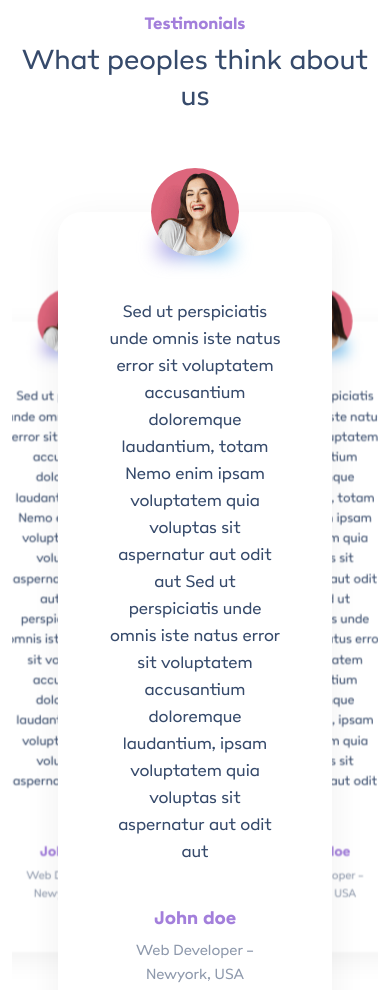
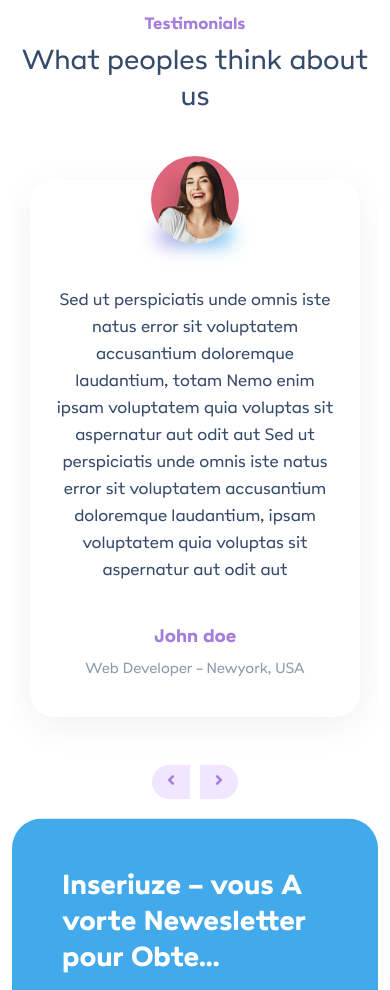
Before and after one commit to faysalchowdhury99/nihal, a website: page src/index.html in a window 390 px wide. Shown: the part 2900-3890 px from the top of the page. Drawn offline with nearby package versions, Linux system fonts and the light colour scheme.

Commit message:
Responsive Testimonial Section

```diff
--- a/src/css/responsive.scss
+++ b/src/css/responsive.scss
@@ -1,4 +1,5 @@
 @media only screen and (max-width: 991px) {
+  // Services Section
   #services-section {
     nav {
       .nav-tabs {
@@ -41,6 +42,16 @@
       }
     }
   }
+  //   Testimonial Section
+  #testimonial-section {
+    .swiper-slide {
+      background-color: #ffffff;
+      .testimonial-box {
+        width: 90% !important;
+        padding: 20px;
+      }
+    }
+  }
 }
 
 @media only screen and (max-width: 575px) {
--- a/src/css/style.scss
+++ b/src/css/style.scss
@@ -283,7 +283,7 @@ textarea:focus {
   padding: 100px 0;
 }
 
-/* ======= Intro Section ======= */
+/* ======= Testimonial Section ======= */
 #testimonial-section {
   padding: 100px 0 200px 0;
   .section-title {
--- a/src/index.html
+++ b/src/index.html
@@ -488,7 +488,7 @@
           <h2 class="heading heading-regular">What peoples think about us</h2>
         </div>
         <!-- Testimonial Slider -->
-        <div class="row justify-content-center mt-5">
+        <div class="row justify-content-center mt-3 mt-sm-5">
           <div class="col-xl-10">
             <div class="swiper-container testimonial-slider">
               <div class="swiper-wrapper text-center">
```
Also changed, not shown: src/css/responsive.css, 1 other file.
